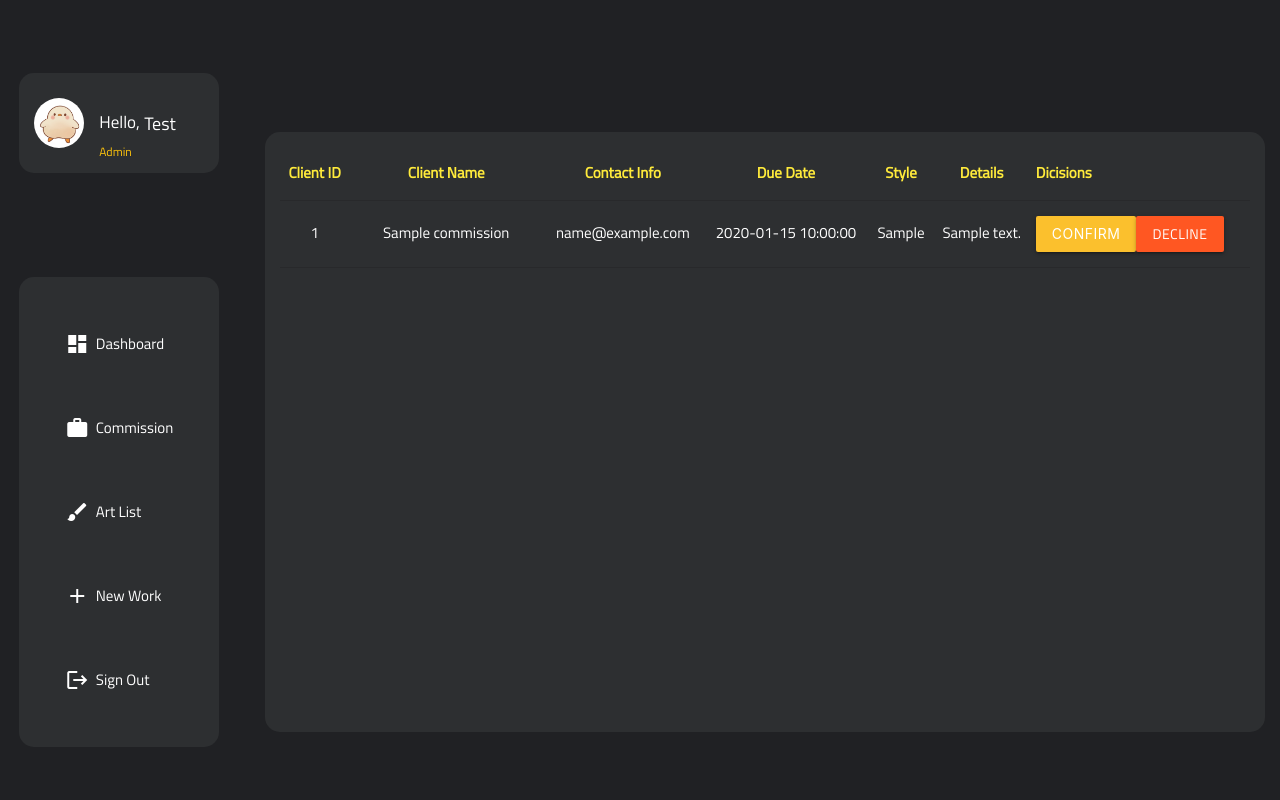
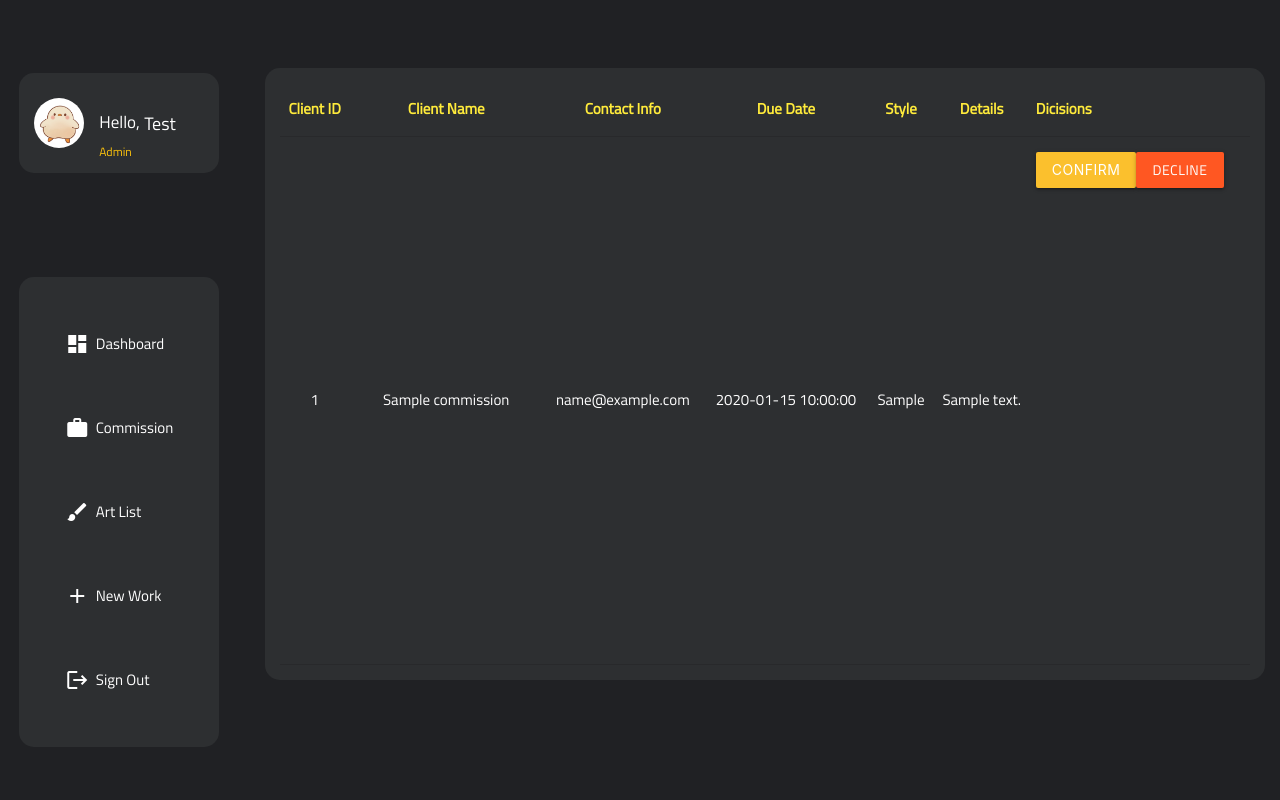
Before and after one commit to Vhanges/admin, a PHP site: page /commission.php in a window 1280 px wide. Run offline with PHP 8.4, Linux system fonts and the light colour scheme; tables that the repository leaves empty or names only in its code hold one stand-in row (values such as "Sample post").

Commit message:
2 feature box fixed

```diff
--- a/Admin/assets/css/admin-nav.css
+++ b/Admin/assets/css/admin-nav.css
@@ -145,3 +145,14 @@ html{
     top: 45px;
     }
   }
+
+  @media (min-height: 950px) {
+    .side-nav{
+    position: relative;
+    bottom: 120px;
+    }
+    .user-container-box{
+    position: relative;
+    top: 70x;
+    }
+  }
--- a/Admin/assets/css/commission.css
+++ b/Admin/assets/css/commission.css
@@ -5,25 +5,25 @@
 }
 
 .wrapper-commission{
-    height: 800px;
+    height: 100%;
     width: 1300px ;
     display: flex;
-    justify-content: center;
-    align-items: center;
     padding: 15px;
-
 }
 
 .commission{
     background-color: #2D2F31;
     color: white;
-    height: 600px;
+    height: 612px;
     width: 100%;
     position: relative;
-    top: 32px;
+    top: 53px;
     border-radius: 15px;
     padding: 15px;
     overflow-y: scroll;
+    display: flex;
+    justify-self: center;
+    align-self: center;
 }
 
 .commission::-webkit-scrollbar-track
@@ -68,3 +68,19 @@ td:nth-child(7){
     height: auto;
     width: auto;
 }
+
+
+@media (min-height: 860px) {
+    .commission{
+    position: relative;
+    top: 85px;
+    height: 620px;
+    }
+  }
+
+  @media (min-height: 950px) {
+    .commission{
+    position: relative;
+    top: 70x;
+    }
+  }
```
